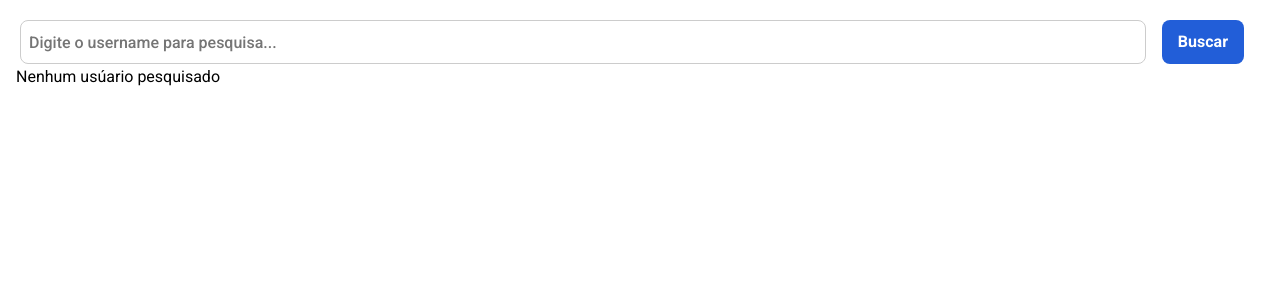
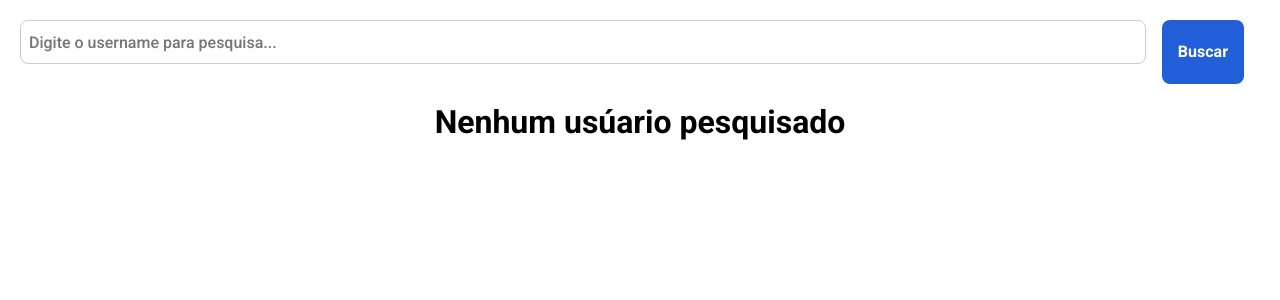
Before and after one commit to TayAmorim/Github-Interface, a React (Create React App) app: page / in a window 1280 px wide. Shown: the top 300 px of the page. Built offline with nearby package versions, Linux system fonts and the light colour scheme.

Commit message:
finalizaçao do projeto

```diff
--- a/src/App.js
+++ b/src/App.js
@@ -1,5 +1,6 @@
 import React from 'react'
 import Layout from './components/layout'
+import NoSearch from './components/no-search'
 import Profile from './components/profile'
 import Repositories from './components/repositories'
 import useGithub from './hooks/github-hooks'
@@ -20,7 +21,7 @@ const App = () => {
           )}
         </>
       ) : (
-        <div>Nenhum usúario pesquisado</div>
+        <NoSearch />
       )}
     </Layout>
   )
--- a/src/components/header/styled.js
+++ b/src/components/header/styled.js
@@ -7,6 +7,7 @@ export const Wrapper = styled.div`
   padding: 4px;
 
   input {
+    margin-bottom: 20px;
     border: 1px solid #ccc;
     border-radius: 8px;
     width: 100%;
--- /dev/null
+++ b/src/components/no-search/index.js
@@ -0,0 +1,10 @@
+import React from 'react'
+import * as S from './styled'
+
+export default function NoSearch() {
+  return (
+    <S.Wrapper>
+      <h1>Nenhum usúario pesquisado</h1>
+    </S.Wrapper>
+  )
+}
--- /dev/null
+++ b/src/components/no-search/styled.js
@@ -0,0 +1,12 @@
+import styled from 'styled-components'
+
+export const Wrapper = styled.div`
+  margin: 16px;
+  display: flex;
+  justify-content: center;
+
+  h1 {
+    font-weight: bold;
+    font-size: 32px;
+  }
+`
--- a/src/components/repositories/index.js
+++ b/src/components/repositories/index.js
@@ -1,9 +1,24 @@
-import React from 'react'
+import React, { useEffect, useState } from 'react'
 import RepositoryItem from '../repository-item'
 import * as S from './styled'
+import useGithub from '../../hooks/github-hooks'
 
 export default function Repositories() {
+  const { githubState, getUserRepos, getUserStarred } = useGithub()
+
+  const [hasUserForSearchrepos, setHasUserForSearchrepos] = useState(false)
+
+  useEffect(() => {
+    if (githubState.user.login) {
+      getUserRepos(githubState.user.login)
+      getUserStarred(githubState.user.login)
+    }
+    setHasUserForSearchrepos(githubState.repositories)
+    // eslint-disable-next-line react-hooks/exhaustive-deps
+  }, [githubState.user.login])
   return (
+    <>
+      {hasUserForSearchrepos ? (
         <S.WrapperTabs
           selectedTabClassName="is-selected"
           selectedTabPanelClassName="is-selected"
@@ -13,19 +28,33 @@ export default function Repositories() {
             <S.WrapperTab>Starred</S.WrapperTab>
           </S.WrapperTabList>
           <S.WrapperTabPanel>
+            <S.WrapperList>
+              {githubState.repositories.map(item => (
                 <RepositoryItem
-          name="app-ideas"
-          linkToRepo="https://github.com/benits/app-ideas"
-          fullName="benits/app-ideas"
+                  key={item.id}
+                  name={item.name}
+                  linkToRepo={item.full_name}
+                  fullName={item.full_name}
                 />
+              ))}
+            </S.WrapperList>
           </S.WrapperTabPanel>
           <S.WrapperTabPanel>
+            <S.WrapperList>
+              {githubState.starred.map(item => (
                 <RepositoryItem
-          name="benits"
-          linkToRepo="https://github.com/benits/benits"
-          fullName="benits/benits"
+                  key={item.id}
+                  name={item.name}
+                  linkToRepo={item.full_name}
+                  fullName={item.full_name}
                 />
+              ))}
+            </S.WrapperList>
           </S.WrapperTabPanel>
         </S.WrapperTabs>
+      ) : (
+        <></>
+      )}
+    </>
   )
 }
--- a/src/components/repositories/styled.js
+++ b/src/components/repositories/styled.js
@@ -46,3 +46,10 @@ export const WrapperTabPanel = styled(TabPanel)`
   }
 `
 WrapperTabPanel.tabsRole = 'TabPanel'
+
+export const WrapperList = styled.div`
+  display: flex;
+  flex-direction: column;
+  justify-content: space-between;
+  flex-wrap: wrap;
+`
--- a/src/components/repository-item/index.js
+++ b/src/components/repository-item/index.js
@@ -1,13 +1,14 @@
 import React from 'react'
+import * as S from './styled'
 
 export default function RepositoryItem({ name, linkToRepo, fullName }) {
   return (
-    <div>
+    <S.Wrapper>
       <h2>{name}</h2>
       <h4>full name:</h4>
       <a href={linkToRepo} target="_blank" rel="noreferrer">
-        {fullName}
+        <span>{fullName}</span>
       </a>
-    </div>
+    </S.Wrapper>
   )
 }
--- /dev/null
+++ b/src/components/repository-item/styled.js
@@ -0,0 +1,21 @@
+import styled from 'styled-components'
+
+export const Wrapper = styled.div`
+  display: flex;
+  flex-direction: column;
+  border: 1px solid #ccc;
+  border-radius: 8px;
+  padding: 20px;
+  margin-bottom: 10px;
+  gap: 8px;
+
+  span {
+    text-decoration: underline;
+    color: #3182ce;
+    font-size: 15px;
+  }
+
+  h2 {
+    font-weight: bold;
+  }
+`
--- a/src/hooks/github-hooks.js
+++ b/src/hooks/github-hooks.js
@@ -2,9 +2,10 @@ import { useContext } from 'react'
 import { GithubContext } from '../providers/github-provider'
 
 const useGithub = () => {
-  const { githubState, getUser } = useContext(GithubContext)
+  const { githubState, getUser, getUserRepos, getUserStarred } =
+    useContext(GithubContext)
 
-  return { githubState, getUser }
+  return { githubState, getUser, getUserRepos, getUserStarred }
 }
 
 export default useGithub
--- a/src/providers/github-provider.js
+++ b/src/providers/github-provider.js
@@ -13,6 +13,7 @@ export default function GithubProvider({ children }) {
     hasUser: false,
     loading: false,
     user: {
+      id: undefined,
       avatar: undefined,
       login: undefined,
       name: undefined,
@@ -41,6 +42,7 @@ export default function GithubProvider({ children }) {
           ...prevState,
           hasUser: true,
           user: {
+            id: data.id,
             avatar: data.avatar_url,
             login: data.login,
             name: data.name,
@@ -63,9 +65,31 @@ export default function GithubProvider({ children }) {
       })
   }
 
+  const getUserRepos = username => {
+    api.get(`users/${username}/repos`).then(({ data }) => {
+      console.log('data:' + JSON.stringify(data))
+      setgithubState(prevState => ({
+        ...prevState,
+        repositories: data
+      }))
+    })
+  }
+
+  const getUserStarred = username => {
+    api.get(`users/${username}/starred`).then(({ data }) => {
+      console.log('data:' + JSON.stringify(data))
+      setgithubState(prevState => ({
+        ...prevState,
+        starred: data
+      }))
+    })
+  }
+
   const contextValue = {
     githubState,
-    getUser: useCallback(username => getUser(username), [])
+    getUser: useCallback(username => getUser(username), []),
+    getUserRepos: useCallback(username => getUserRepos(username), []),
+    getUserStarred: useCallback(username => getUserStarred(username), [])
   }
 
   return (
```
Also changed, not shown: 1 other file (tests, documents, lock files or other folders). Lines whose indentation alone changed are shown as unchanged.
